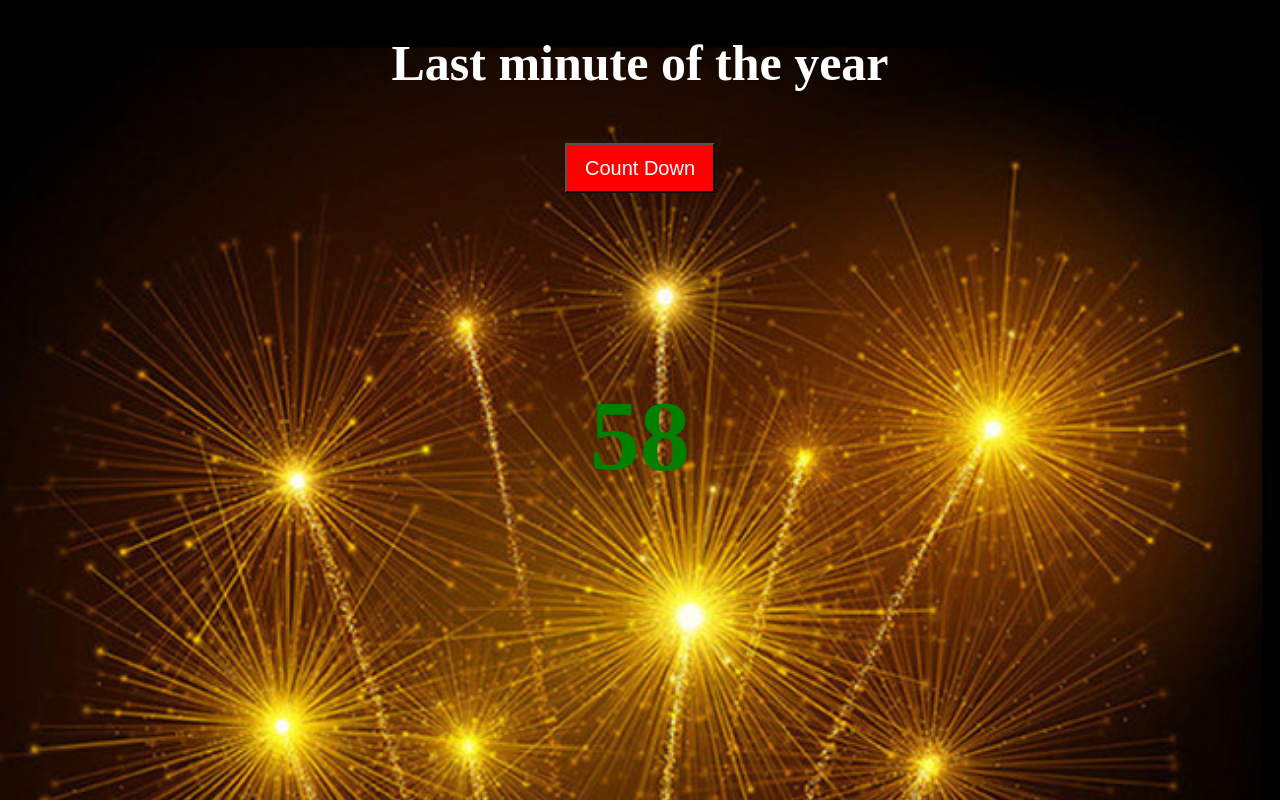
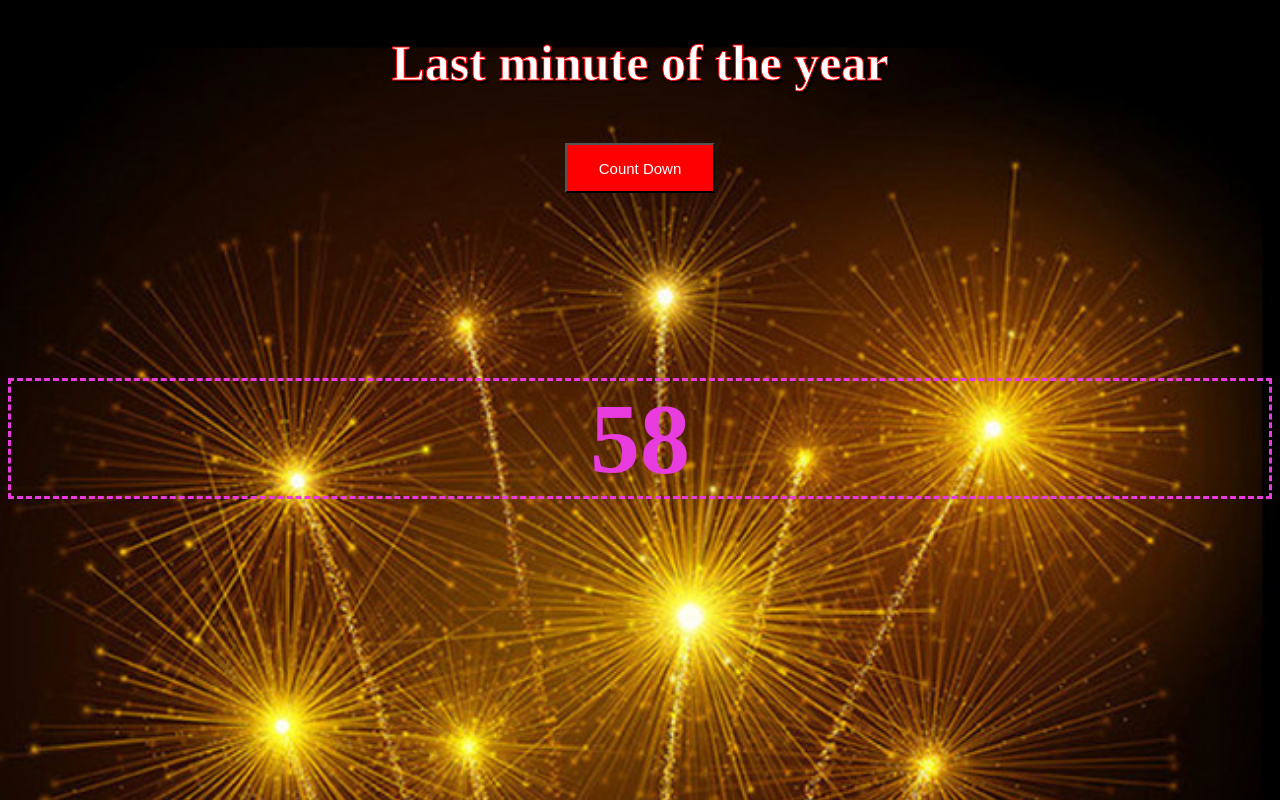
Before and after one commit to pnguyen1912/TimerRingAlert, a plain HTML site: page index.html in a window 1280 px wide. Both pictures are taken after a click on the button "Count Down". Drawn offline with Linux system fonts and the light colour scheme.

Commit message:
Add files via upload

```diff
--- a/index.html
+++ b/index.html
@@ -11,12 +11,19 @@
 <body style="background-image: url('bg.jpg'); background-repeat: no-repeat;background-size: cover">
     <div style="text-align:center">
         <div>
-            <h1 style='color: white;font-size: 50px'>Last minute of the year</h1>
+            <h1 style='-webkit-text-stroke: 1px red;
+            color: white;
+            text-shadow:
+                3px 3px 0 #000,
+              -1px -1px 0 #000,
+               1px -1px 0 #000,
+               -1px 1px 0 #000,
+                1px 1px 0 #000;color: white;font-size: 50px;'>Last minute of the year</h1>
         </div><br>
-        <div><button onclick="mypage.countdown()" style='background-color:red;color:white ;font-size: 20px;height: 50px;width: 150px;'>Count Down</button></div>
+        <div><button onclick="mypage.countdown()" style='background-color:red;color:white ;font-size: 15px;height: 50px;width: 150px;'>Count Down</button></div>
         <br>
         <div>
-            <h1 id='div1' style='color:white;position: relative;top: 100px;font-size: 100px'>60</h1>
+            <h1 id='div1' style='border-style: dashed; color:white;position: relative;top: 100px;font-size: 100px'>60</h1>
         </div>
         <script src="timer.js"></script>
         <audio id='sound' src="bell.mp3" preload="auto"></audio>
--- a/timer.js
+++ b/timer.js
@@ -5,14 +5,28 @@ class timer {
         let time = 59;
         let a = setInterval(function () {
             if (time > 0) {
-                if (count.style.color =='white'){
-                count.style.color = 'red';} else if (count.style.color =='red'){count.style.color ='green'} else {count.style.color = 'white'}
+                //get random color
+                var letters = '0123456789ABCDEF';
+                var color = '#';
+                for (var i = 0; i < 6; i++) {
+                    color += letters[Math.floor(Math.random() * 16)];
+                }
+                console.log(color)
+                count.style.color = color;
+                // set color
+                // if (count.style.color =='white'){
+                // count.style.color = 'red';}
+                // else if (count.style.color =='red')
+                // {count.style.color ='green'}
+                // else if (count.style.color =='green')
+                // {count.style.color ='blue'}
+                //  else {count.style.color = 'white'}
                 count.innerHTML = time;
                 time = time - 1;
             } else {
                 let sound1 = document.getElementById('sound');
                 sound1.play();
-                alert('time up')
+                alert('Happy New Year')
             }
         }, 1000);
         setTimeout(function () {
```
